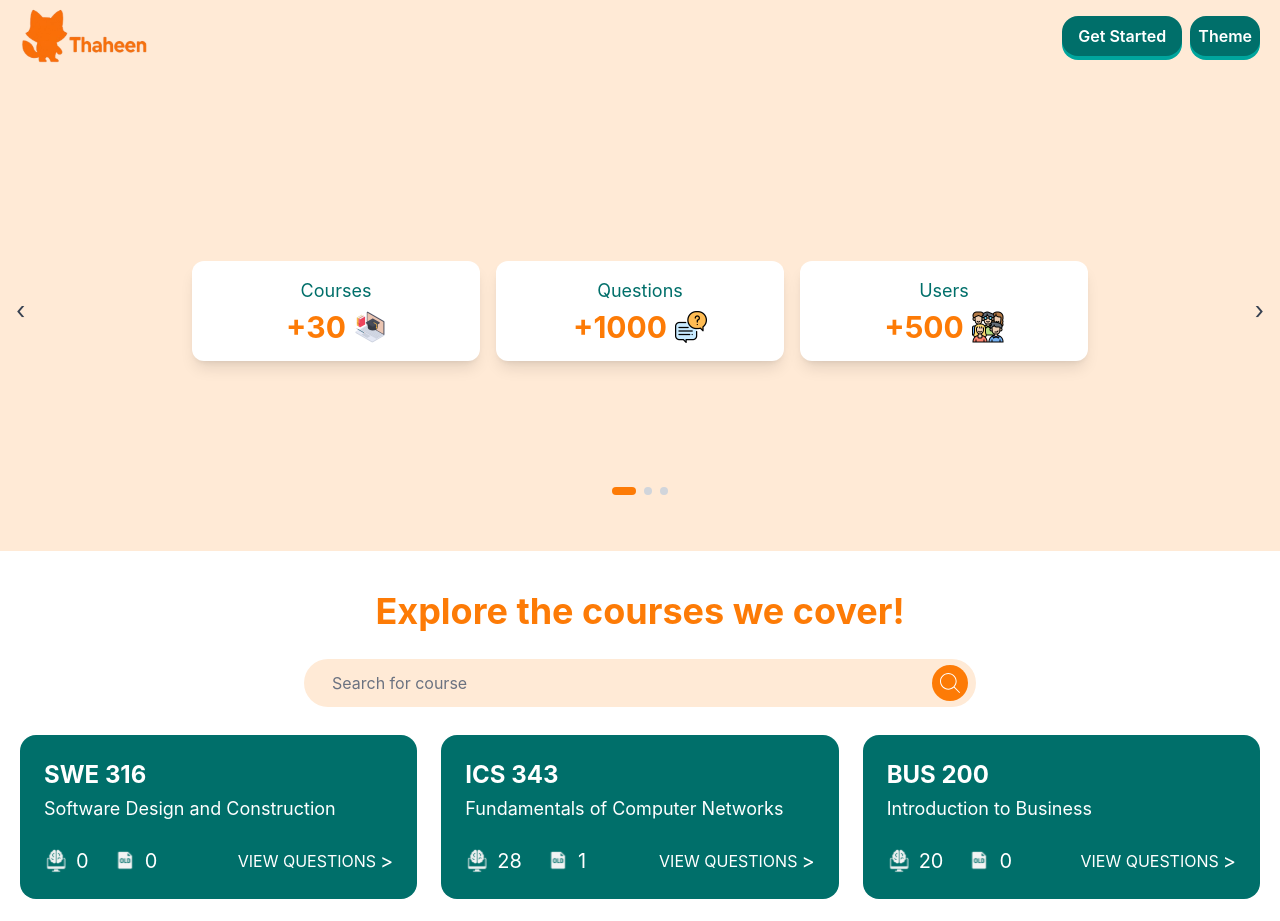
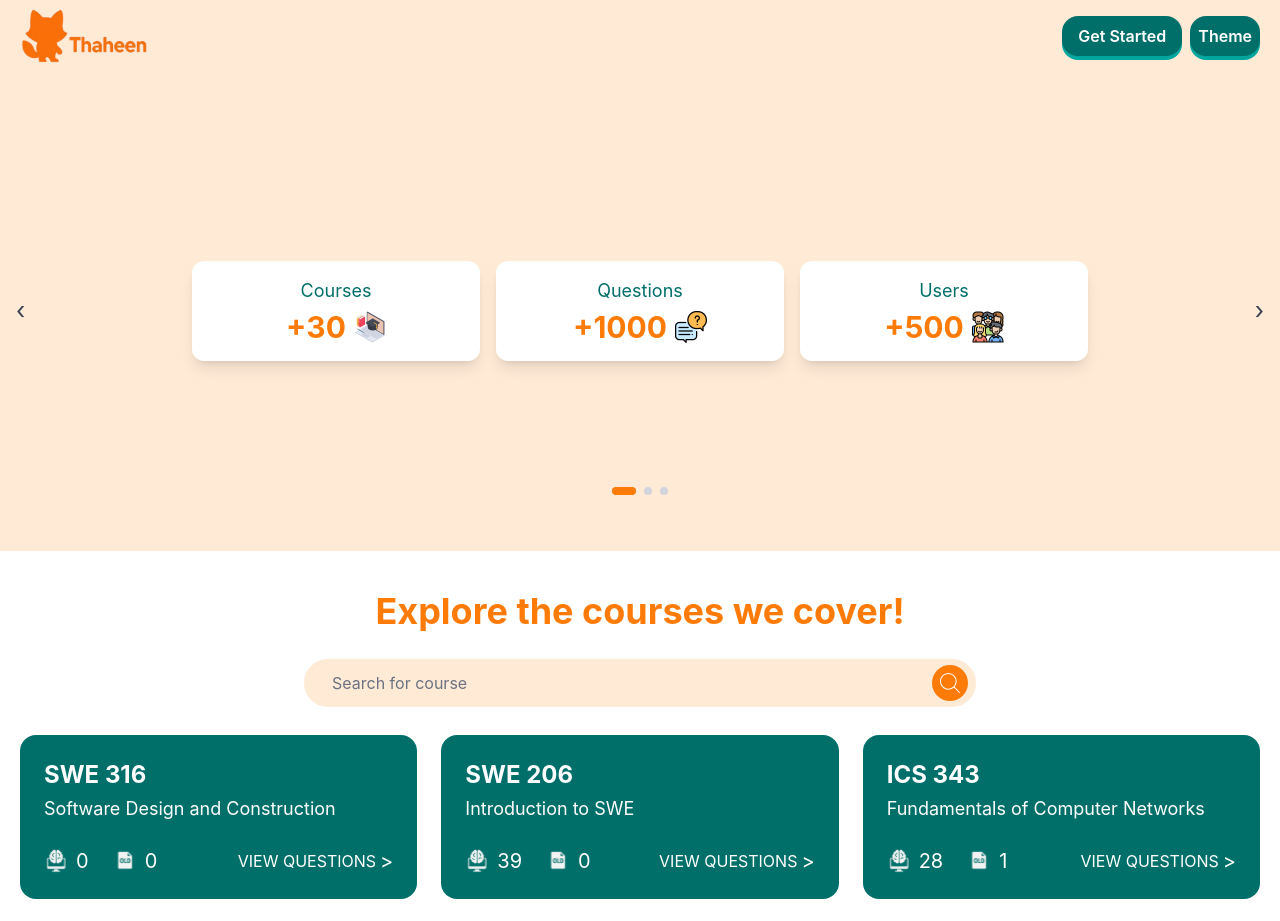
Before and after one commit to AbdulrhmanAmmar20/Thaheen, a React (Create React App) app in the folder frontend/: page / in a window 1280 px wide. Shown: the top 921 px of the page. Built offline with nearby package versions, Linux system fonts and the light colour scheme.

Commit message:
Fixed a bug that prevented the user dashboard from loading; removed unnecessary imports; removed unused state variables.

```diff
--- a/frontend/src/components/Header/CTA.jsx
+++ b/frontend/src/components/Header/CTA.jsx
@@ -1,5 +1,3 @@
-import React from "react";
-
 function CTA({ onClick }) {
   return (
     <button
--- a/frontend/src/components/Modals/LoginModal.jsx
+++ b/frontend/src/components/Modals/LoginModal.jsx
@@ -1,17 +1,15 @@
-import React, { useState } from "react";
+import { useState } from "react";
+
+import passwordIcon from "../../assets/password.svg";
+import googleIcon from "../../assets/google.svg";
 import foxHead from "../../assets/fox_head.svg";
 import kfupmIcon from "../../assets/kfupm.svg";
-import googleIcon from "../../assets/google.svg";
 import emailIcon from "../../assets/email.svg";
-import passwordIcon from "../../assets/password.svg";
 import eyeIcon from "../../assets/eye.svg";
 
+function LoginModal({ onClose, onSwitchToSignUp, onSuccessLogin }) {
+  const [showPassword, setShowPassword] = useState(false);
 
-
-function LoginModal({ onClose, onSwitchToSignUp, onSuccessLogin  }) {
-  const [showPassword, setShowPassword] = useState(false);
-  const [showSignUp, setShowSignUp] = useState(false);
-  const [showVerify, setShowVerify] = useState(false);
   return (
     <div className="fixed inset-0 z-50 flex items-center justify-center bg-black/50">
       <div className="className= bg-[#FFF3E6] rounded-[32px] px-8 pt-10 pb-8 shadow-2xl max-w-sm w-full relative">
--- a/frontend/src/components/Modals/VerifyModal.jsx
+++ b/frontend/src/components/Modals/VerifyModal.jsx
@@ -1,7 +1,7 @@
 import { useState } from "react";
+
 import passwordIcon from "../../assets/password.svg";
 import eyeIcon from "../../assets/eye.svg";
-
 
 function VerifyModal({ onClose, onBackToLogin }) {
   const [showCode, setShowCode] = useState(false);
--- a/frontend/src/courses.json
+++ b/frontend/src/courses.json
@@ -40,6 +40,25 @@
         "id": 7,
         "name": "Singleton Design Pattern",
         "questionsCount": 0
+      }
+    ]
+  },
+  {
+    "id": 2,
+    "code": "SWE 206",
+    "name": "Introduction to SWE",
+    "questionsCount": 39,
+    "oldExamsCount": 0,
+    "chapters": [
+      {
+        "id": 1,
+        "name": "V&V",
+        "questionsCount": 19
+      },
+      {
+        "id": 2,
+        "name": "Testing",
+        "questionsCount": 20
       }
     ]
   },
```
Also changed, not shown: frontend/src/components/Header/index.jsx (+5 -3 lines), frontend/src/components/Modals/SignUpModal.jsx (+5 -4 lines).
